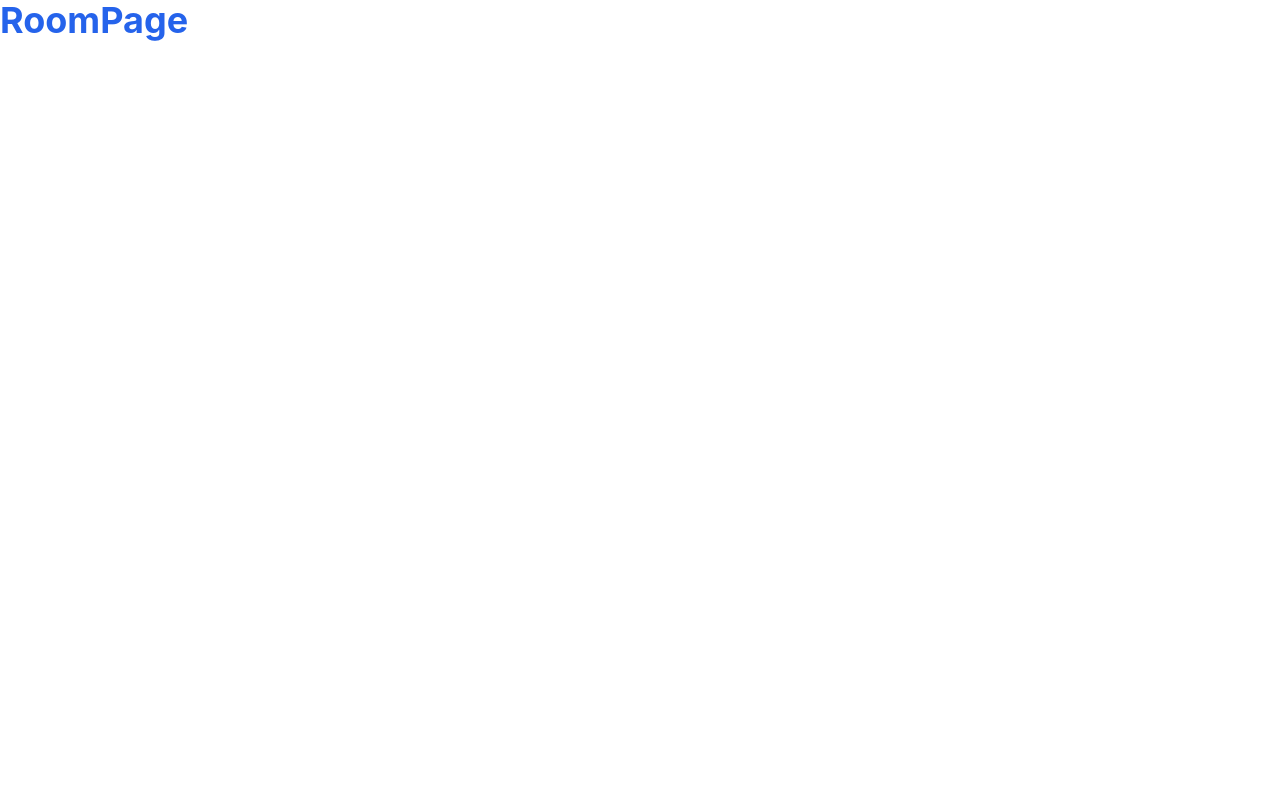
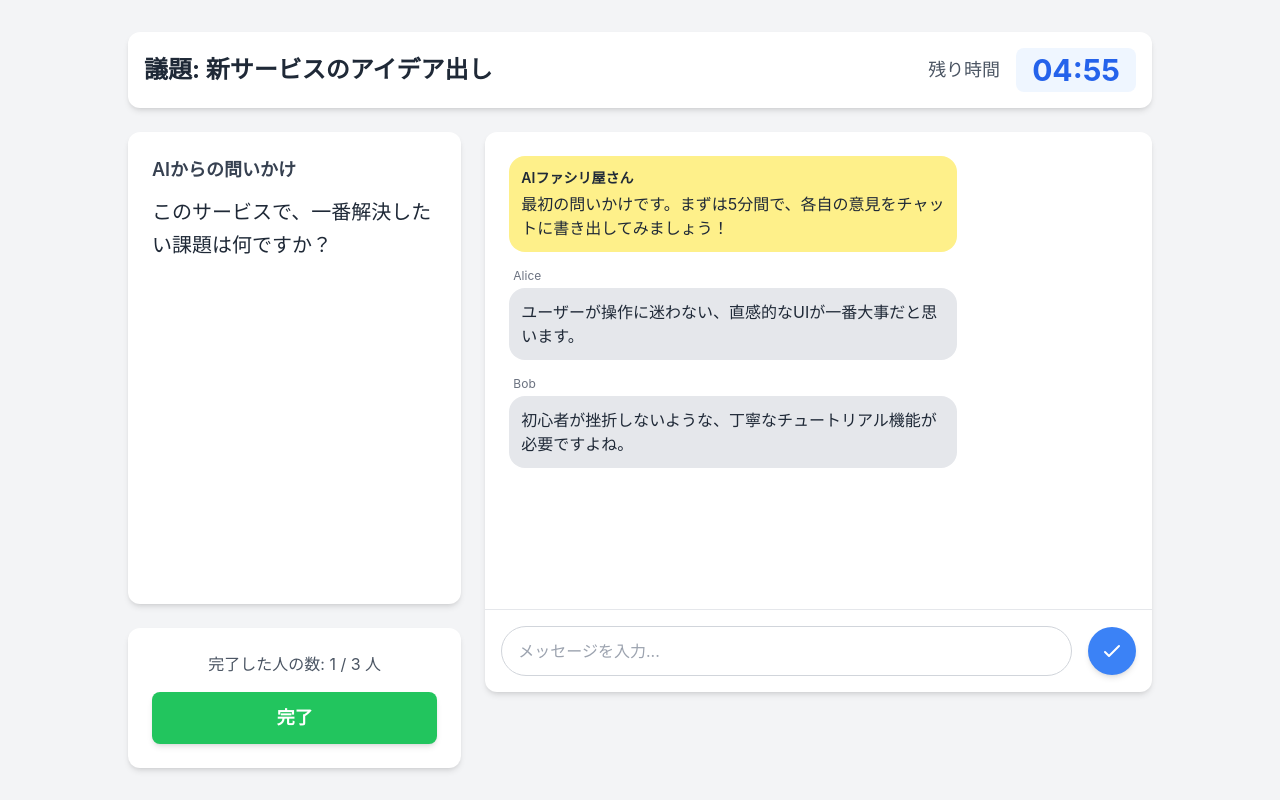
Before and after one commit to furuyamik2/hackit, a React (Vite) app in the folder frontend/: page /room/1/discussion in a window 1280 px wide. Built offline with nearby package versions, Linux system fonts and the light colour scheme; no server answers.

Commit message:
デプロイ先のURLに変更

```diff
--- a/frontend/src/pages/JoinRoomPage.jsx
+++ b/frontend/src/pages/JoinRoomPage.jsx
@@ -10,6 +10,8 @@ const JoinRoomPage = () => {
 
     const [isLoading, setIsLoading] = useState(false);
     const [error, setError] = useState('');
+
+    const API_BASE_URL = 'https://facili-ya-san-api.onrender.com';
 
     const handleJoin = async () => {
         setError('');
@@ -29,7 +31,7 @@ const JoinRoomPage = () => {
             const uid = user.uid;
 
             // TODO: バックエンドのAPIエンドポイントURLを設定
-            const response = await fetch('http://localhost:5000/join_room', {
+            const response = await fetch(`${API_BASE_URL}/join_room`, {
                 method: 'POST',
                 headers: {
                     'Content-Type': 'application/json',
--- a/frontend/src/pages/RoomCreationPage.jsx
+++ b/frontend/src/pages/RoomCreationPage.jsx
@@ -14,6 +14,8 @@ const RoomCreationPage = () => {
     const [topic, setTopic] = useState('');
     const [duration, setDuration] = useState('');
     const [isCreator, setIsCreator] = useState(false); // 作成者かどうかを判定する状態
+
+    const API_BASE_URL = 'https://facili-ya-san-ws-server.onrender.com';
 
     useEffect(() => {
 
@@ -44,7 +46,7 @@ const RoomCreationPage = () => {
         });
 
         // WebSocket接続をコンポーネントがマウントされた時にのみ実行
-        const socket = io('http://localhost:5001', { path: '/socket.io' });
+        const socket = io(`${API_BASE_URL}`, { path: '/socket.io' });
         const username = localStorage.getItem('username');
         const uid = localStorage.getItem('uid');
 
--- a/frontend/src/pages/RoomPage.jsx
+++ b/frontend/src/pages/RoomPage.jsx
@@ -1,9 +1,184 @@
-export const RoomPage = () => {
+import React, { useState, useEffect, useRef } from 'react';
+import { useParams, useNavigate } from 'react-router-dom';
+import io from 'socket.io-client';
+
+const RoomPage = () => {
+    const { roomId } = useParams();
+    const navigate = useNavigate();
+    const username = localStorage.getItem('username') || '名無しさん';
+
+    // --- ダミーデータとState管理 ---
+    const [topic, setTopic] = useState('新サービスのアイデア出し'); // 本来は前の画面から受け取る
+    const [currentQuestion, setCurrentQuestion] = useState('このサービスで、一番解決したい課題は何ですか？');
+    const [timeLeft, setTimeLeft] = useState(300); // 5分 = 300秒
+    const [messages, setMessages] = useState([
+        { id: 1, user: 'AIファシリ屋さん', text: '最初の問いかけです。まずは5分間で、各自の意見をチャットに書き出してみましょう！' },
+        { id: 2, user: 'Alice', text: 'ユーザーが操作に迷わない、直感的なUIが一番大事だと思います。' },
+        { id: 3, user: 'Bob', text: '初心者が挫折しないような、丁寧なチュートリアル機能が必要ですよね。' },
+    ]);
+    const [myMessage, setMyMessage] = useState('');
+    const [finishedCount, setFinishedCount] = useState(1); // 自分はまだ押していないので1
+    const [totalParticipants, setTotalParticipants] = useState(3); // 全参加者数
+    const [hasFinished, setHasFinished] = useState(false);
+
+    const chatEndRef = useRef(null);
+
+    const API_BASE_URL = 'https://facili-ya-san-ws-server.onrender.com';
+
+    // --- タイマー処理 ---
+    useEffect(() => {
+        if (timeLeft <= 0) return;
+        const timer = setInterval(() => {
+            setTimeLeft(prevTime => prevTime - 1);
+        }, 1000);
+        return () => clearInterval(timer);
+    }, [timeLeft]);
+
+    // --- チャットが更新されたら一番下にスクロール ---
+    useEffect(() => {
+        chatEndRef.current?.scrollIntoView({ behavior: 'smooth' });
+    }, [messages]);
+
+    // --- WebSocket接続とイベントハンドラ (将来の実装用) ---
+    useEffect(() => {
+        const socket = io(`${API_BASE_URL}`);
+
+        socket.on('connect', () => {
+            console.log('議論ページに接続しました。');
+            socket.emit('join_discussion_room', { roomId });
+        });
+
+        // 新しいメッセージを受信するハンドラ
+        socket.on('new_message', (newMessage) => {
+            setMessages(prev => [...prev, newMessage]);
+        });
+
+        // 次の問いかけを受信するハンドラ
+        socket.on('next_question', (data) => {
+            setCurrentQuestion(data.question);
+            setTimeLeft(data.duration);
+            setHasFinished(false);
+            setFinishedCount(0);
+        });
+
+        return () => {
+            socket.disconnect();
+        };
+    }, [roomId]);
+
+    // --- イベントハンドラ ---
+    const handleSendMessage = (e) => {
+        e.preventDefault();
+        if (myMessage.trim() === '') return;
+
+        const newMessage = {
+            id: messages.length + 1,
+            user: username,
+            text: myMessage,
+        };
+
+        // ダミーで自分のメッセージを追加
+        setMessages(prev => [...prev, newMessage]);
+
+        // TODO: 本来はWebSocketでサーバーにメッセージを送信する
+        // socket.emit('send_message', { roomId, message: newMessage });
+
+        setMyMessage('');
+    };
+
+    const handleFinishClick = () => {
+        setHasFinished(true);
+        setFinishedCount(prev => prev + 1); // ダミーでカウントアップ
+        // TODO: 本来はWebSocketでサーバーに完了したことを通知する
+        // socket.emit('finish_step', { roomId, uid: localStorage.getItem('uid') });
+    };
+
+    // --- 表示用のヘルパー関数 ---
+    const formatTime = (seconds) => {
+        const mins = Math.floor(seconds / 60);
+        const secs = seconds % 60;
+        return `${String(mins).padStart(2, '0')}:${String(secs).padStart(2, '0')}`;
+    };
+
     return (
-        <div>
-            <h1 className="text-4xl text-blue-600 font-bold">RoomPage</h1>
+        <div className="min-h-screen bg-gray-100 flex flex-col p-4 md:p-6 lg:p-8">
+            {/* ヘッダー：議題とタイマー */}
+            <header className="w-full max-w-5xl mx-auto bg-white p-4 rounded-xl shadow-md flex flex-col md:flex-row justify-between items-center mb-6">
+                <div>
+                    <h1 className="text-xl md:text-2xl font-bold text-gray-800">議題: {topic}</h1>
+                </div>
+                <div className="flex items-center gap-4 mt-4 md:mt-0">
+                    <span className="text-lg font-medium text-gray-600">残り時間</span>
+                    <span className="text-3xl font-bold text-blue-600 bg-blue-50 px-4 py-1 rounded-lg">
+                        {formatTime(timeLeft)}
+                    </span>
+                </div>
+            </header>
+
+            {/* メインコンテンツ */}
+            <main className="w-full max-w-5xl mx-auto flex-grow flex flex-col md:flex-row gap-6">
+                {/* 左側：お題と完了ボタン */}
+                <div className="w-full md:w-1/3 flex flex-col gap-6">
+                    <div className="bg-white p-6 rounded-xl shadow-md flex-1">
+                        <h2 className="text-lg font-semibold text-gray-700 mb-3">AIからの問いかけ</h2>
+                        <p className="text-xl text-gray-800 leading-relaxed">{currentQuestion}</p>
+                    </div>
+                    <div className="bg-white p-6 rounded-xl shadow-md">
+                        <p className="text-center text-gray-600 mb-4">
+                            完了した人の数: {finishedCount} / {totalParticipants} 人
+                        </p>
+                        <button
+                            onClick={handleFinishClick}
+                            disabled={hasFinished}
+                            className="w-full py-3 text-lg font-semibold text-white bg-green-500 rounded-lg shadow-md hover:bg-green-600 transition-colors disabled:bg-gray-400 disabled:cursor-not-allowed"
+                        >
+                            {hasFinished ? '完了！' : '完了'}
+                        </button>
+                    </div>
+                </div>
+
+                {/* 右側：チャットエリア */}
+                <div className="w-full md:w-2/3 bg-white rounded-xl shadow-md flex flex-col h-[70vh]">
+                    {/* メッセージ表示エリア */}
+                    <div className="flex-grow p-6 overflow-y-auto">
+                        {/* ▼▼▼【ここからが変更点】▼▼▼ */}
+                        {messages.map((msg) => (
+                            <div key={msg.id} className={`flex flex-col mb-4 ${msg.user === username ? 'items-end' : 'items-start'}`}>
+                                {/* AI以外のユーザー名を吹き出しの外に表示 */}
+                                {msg.user !== 'AIファシリ屋さん' && (
+                                    <p className="text-xs text-gray-500 mb-1 px-1">{msg.user}</p>
+                                )}
+                                <div className={`max-w-xs lg:max-w-md p-3 rounded-2xl ${msg.user === username ? 'bg-blue-500 text-white' : (msg.user === 'AIファシリ屋さん' ? 'bg-yellow-200 text-gray-800' : 'bg-gray-200 text-gray-800')}`}>
+                                    {/* AIファシリ屋さんの場合のみ、名前を吹き出し内に表示 */}
+                                    {msg.user === 'AIファシリ屋さん' && (
+                                        <p className="text-sm font-semibold mb-1">{msg.user}</p>
+                                    )}
+                                    <p className="text-md">{msg.text}</p>
+                                </div>
+                            </div>
+                        ))}
+                        {/* ▲▲▲【ここまでが変更点】▲▲▲ */}
+                        <div ref={chatEndRef} />
+                    </div>
+                    {/* メッセージ入力フォーム */}
+                    <form onSubmit={handleSendMessage} className="p-4 border-t border-gray-200 flex items-center gap-4">
+                        <input
+                            type="text"
+                            value={myMessage}
+                            onChange={(e) => setMyMessage(e.target.value)}
+                            placeholder="メッセージを入力..."
+                            className="flex-grow px-4 py-3 border border-gray-300 rounded-full focus:outline-none focus:ring-2 focus:ring-blue-500"
+                        />
+                        <button type="submit" className="bg-blue-500 text-white rounded-full p-3 shadow-md hover:bg-blue-600 transition-colors">
+                            <svg xmlns="http://www.w3.org/2000/svg" className="h-6 w-6" fill="none" viewBox="0 0 24 24" stroke="currentColor">
+                                <path strokeLinecap="round" strokeLinejoin="round" strokeWidth={2} d="M5 13l4 4L19 7" />
+                            </svg>
+                        </button>
+                    </form>
+                </div>
+            </main>
         </div>
     );
-}
+};
 
 export default RoomPage;
--- a/frontend/src/pages/UserSetupPage.jsx
+++ b/frontend/src/pages/UserSetupPage.jsx
@@ -8,6 +8,8 @@ const UserSetupPage = () => {
     const [username, setUsername] = useState('');
     const [isLoading, setIsLoading] = useState(false);
     const [error, setError] = useState('');
+
+    const API_BASE_URL = 'https://facili-ya-san-api.onrender.com';
 
 
 
@@ -28,7 +30,7 @@ const UserSetupPage = () => {
 
             console.log("Authenticated as:", uid);
 
-            const response = await fetch('http://localhost:5000/create_room', {
+            const response = await fetch(`${API_BASE_URL}/create_room`, {
                 method: 'POST',
                 headers: {
                     'Content-Type': 'application/json',
```
